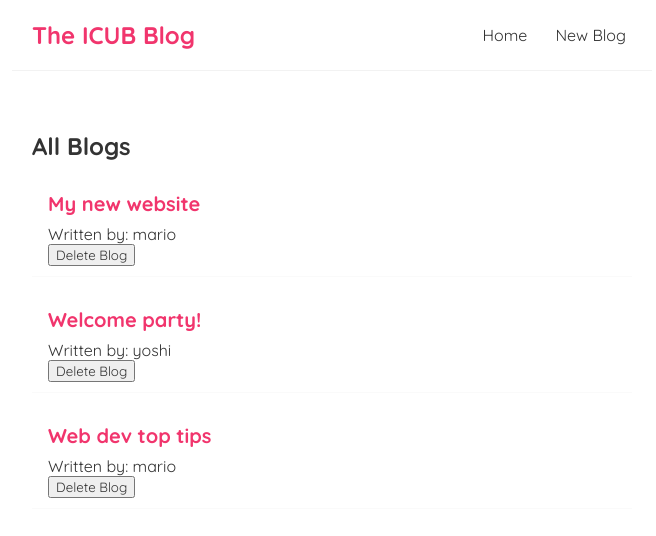
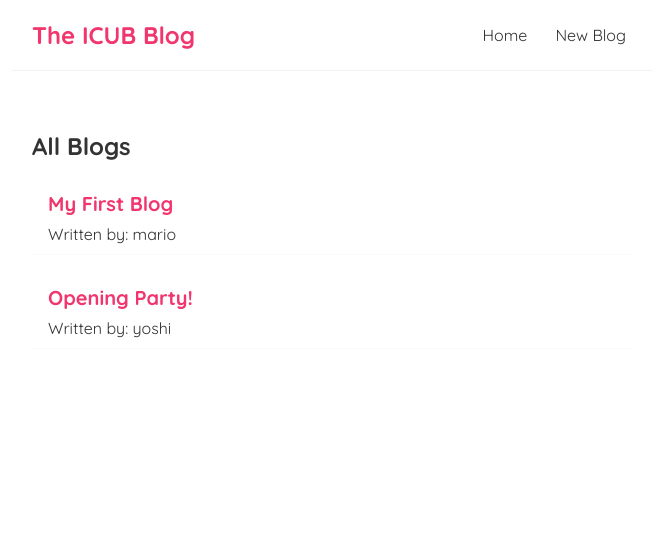
Before and after one commit to kaecodes/blog-react, a React (Create React App) app: page / in a window 1280 px wide. Shown: the top 536 px of the page, without its empty margins (308-964 px from the left). Built offline with nearby package versions, Linux system fonts and the light colour scheme; data requests are answered from the project's data file.

Commit message:
Fetching data with useEffect

```diff
--- a/src/BlogList.js
+++ b/src/BlogList.js
@@ -1,4 +1,4 @@
-const BlogList = ({ blogs, title, handleDelete}) => {
+const BlogList = ({ blogs, title }) => {
   // const blogs = props.blogs;
   // const title = props.title;
 
@@ -9,7 +9,6 @@
         <div className="blog-preview" key={blog.id}>
           <h2>{ blog.title }</h2>
           <p>Written by: { blog.author }</p>
-          <button onClick={() => handleDelete(blog.id)}>Delete Blog</button>
         </div>
       ))}
     </div>
--- a/src/Home.js
+++ b/src/Home.js
@@ -3,26 +3,25 @@
 
 const Home = () => {
 
-  const [blogs, setBlogs] = useState([
-    { title: 'My new website', body: 'lorem ipsum...', author: 'mario', id: 1 },
-    { title: 'Welcome party!', body: 'lorem ipsum...', author: 'yoshi', id: 2 },
-    { title: 'Web dev top tips', body: 'lorem ipsum...', author: 'mario', id: 3 }
-  ]);
+  const [blogs, setBlogs] = useState(null);
 
   const [name, setName] = useState('mario');
 
-  const handleDelete = (id) => {
-    const newBlogs = blogs.filter(blog => blog.id !== id);
-    setBlogs(newBlogs);
-  }
-
+  // Fetching data when the component renders
   useEffect(() => {
-    console.log('use effect ran');
+    fetch('http://localhost:8000/blogs')
+      .then(res => {
+        return res.json()
+      })
+      .then((data) => {
+        console.log(data);
+        setBlogs(data);
+      })
   }, []);
 
   return (
     <div className="home">
-      <BlogList blogs={blogs} title="All Blogs" handleDelete={handleDelete}/>
+      {blogs && <BlogList blogs={blogs} title="All Blogs"/>}
       {/* <BlogList blogs={blogs.filter((blog) => blog.author === 'mario')} title="Mario's Blogs"/> */}
     </div>
   );
```
